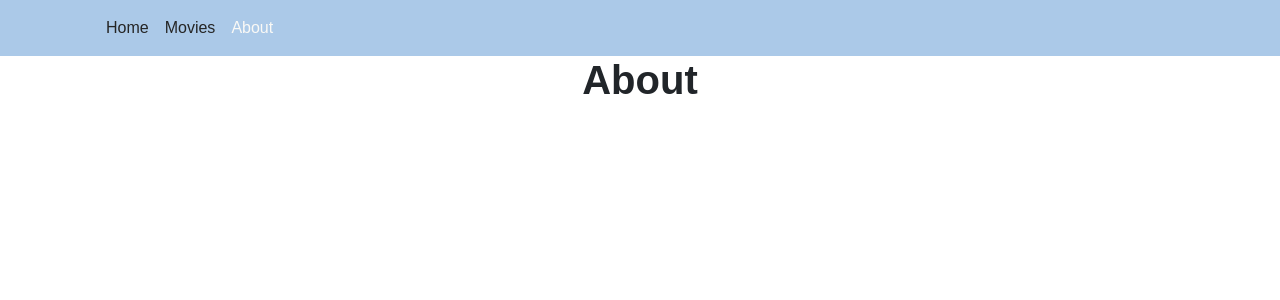
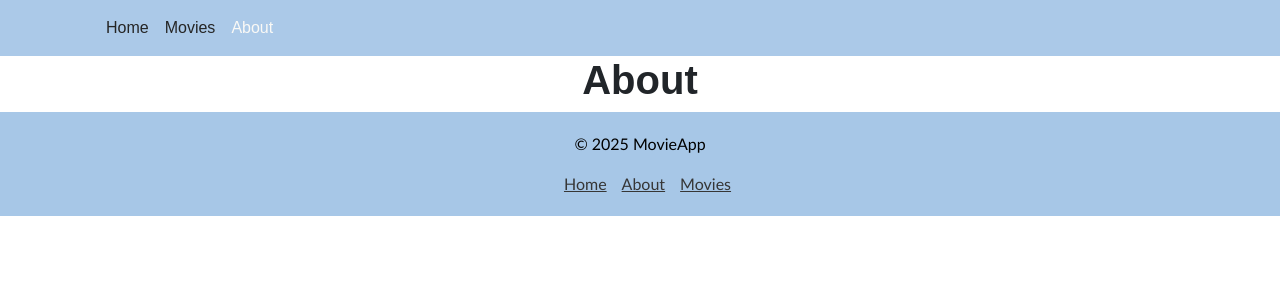
Before and after one commit to talbot648/Movie-Recommender, a React (Vite) app in the folder frontend/: page /about in a window 1280 px wide. Shown: the top 300 px of the page. Built offline with nearby package versions, Linux system fonts and the light colour scheme.

Commit message:
added footer

```diff
--- /dev/null
+++ b/frontend/src/components/Footer.jsx
@@ -0,0 +1,20 @@
+import '../css/footer.css'
+
+const Footer = () =>{
+
+    return (
+    <footer className="site-footer">
+    <div className="footer-container">
+    <p>© 2025 MovieApp</p>
+    <div className="footer-links">
+        <a href="/">Home</a>
+      <a href="/about">About</a>
+      <a href="/Movies">Movies</a>
+
+    </div>
+    </div>
+    </footer>
+    )
+
+}
+export default Footer;
--- /dev/null
+++ b/frontend/src/css/footer.css
@@ -0,0 +1,38 @@
+
+
+.site-footer {
+    background-color: #A7C7E7;
+    color: #000000;
+    padding: 20px 0;
+    font-size: 14px;
+    margin-top: auto;
+    font-family: 'Gill Sans', 'Gill Sans MT', Calibri, 'Trebuchet MS', sans-serif;  font-size: 1em;
+
+}
+
+.footer-content {
+    max-width: 1200px;
+    margin: 0 auto;
+    padding: 0 20px;
+
+    display: flex;
+    justify-content: space-between;
+    align-items: center;
+    flex-wrap: wrap;
+
+}
+
+.footer-links a {
+    color: #363636;
+    margin-left: 15px;
+    text-decoration: underline;
+    transition: color 0.3s ease;
+}
+
+.footer-links a:hover {
+    color: #fff;
+}
+
+.footer-content p {
+    margin: 0;
+}
--- a/frontend/src/pages/About.jsx
+++ b/frontend/src/pages/About.jsx
@@ -1,4 +1,4 @@
-
+import Footer from '../components/Footer';
 
 const About = () => {
 
@@ -6,6 +6,8 @@
 <>
 <h1>About</h1>
 
+<Footer></Footer>
+
 </>
 )}
 export default About;
--- a/frontend/src/pages/Home.jsx
+++ b/frontend/src/pages/Home.jsx
@@ -1,6 +1,8 @@
 import InfoBox from '../components/InfoBox';
 import Carousel from '../components/Carousel';
+import Footer from '../components/Footer';
 import '../css/Home.css'
+import '../css/footer.css'
 import { useEffect, useState } from 'react';
 
 
@@ -59,6 +61,9 @@
 
 </div>
 
+<Footer></Footer>
+
+
 
 </>
 )}
--- a/frontend/src/pages/Movies.jsx
+++ b/frontend/src/pages/Movies.jsx
@@ -1,4 +1,5 @@
 
+import Footer from '../components/Footer';
 
 const Movies = () => {
 
@@ -6,6 +7,8 @@
 <>
 <h1>Movies</h1>
 
+<Footer></Footer>
+
 </>
 )}
 export default Movies;
```
Also changed, not shown: frontend/src/css/Home.css (line endings or trailing spaces).
